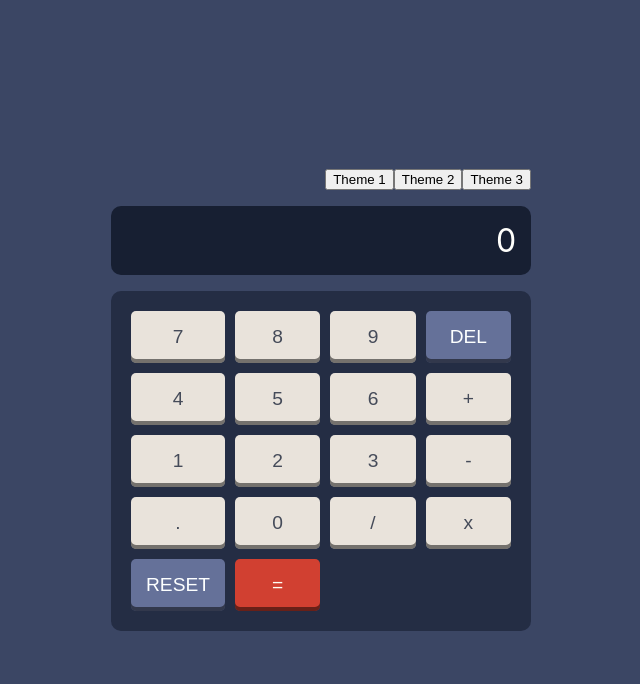
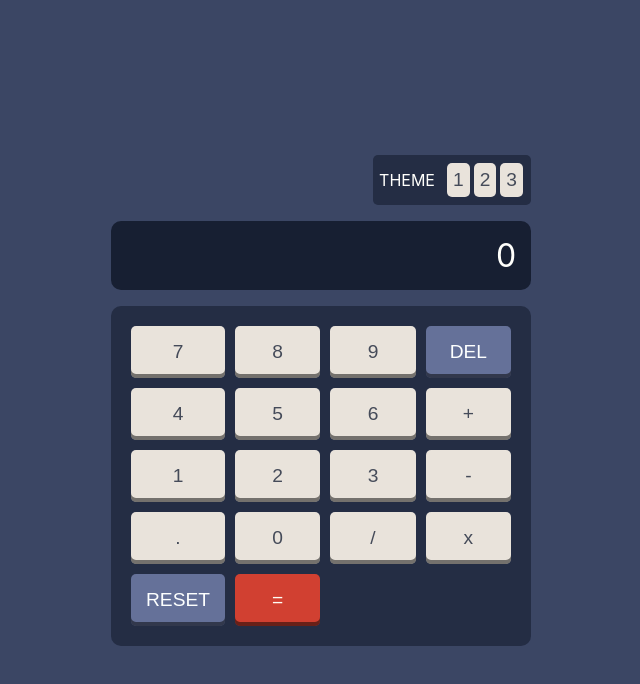
Before and after one commit to Joelfrancisco60/PresentationFront, a React (Create React App) app in the folder calculator-app/: page / in a window 1280 px wide. Shown: the top 684 px of the page, without its empty margins (319-959 px from the left). Built offline with nearby package versions, Linux system fonts and the light colour scheme.

Commit message:
add theme style

```diff
--- a/calculator-app/src/App.scss
+++ b/calculator-app/src/App.scss
@@ -17,6 +17,7 @@
   --button-text-equals: #fffef6;
   --button-bg-delete: #657199;
   --button-text-delete: #fdffff;
+  --theme-text-color: #fffffc;
 }
 
 [data-theme="theme-1"] {
@@ -30,6 +31,7 @@
   --button-text-equals: #fffef6;
   --button-bg-delete: #657199;
   --button-text-delete: #fdffff;
+  --theme-text-color: #fffffc;
 }
 
 [data-theme="theme-2"] {
@@ -43,6 +45,7 @@
   --button-text-equals: #fffcf5;
   --button-bg-delete: #388286;
   --button-text-delete: #ffffff;
+  --theme-text-color: #37372d;
 }
 
 [data-theme="theme-3"] {
@@ -56,6 +59,8 @@
   --button-text-equals: #132431;
   --button-bg-delete: #56077c;
   --button-text-delete: #fffcff;
+  --theme-text-color: #ffe04a;
+
 }
 
 .App {
--- a/calculator-app/src/Componants/Calculator/Calculator.js
+++ b/calculator-app/src/Componants/Calculator/Calculator.js
@@ -95,7 +95,7 @@ const Calculator = () => {
 
   return (
     <div className="calculator">
-      <ThemeSwitcher theme={theme} onThemeChange={handleThemeChange} />
+      <ThemeSwitcher onThemeChange={handleThemeChange} />
       <Display value={currentValue} />
       <Keypad onButtonClick={handleButtonClick} />
     </div>
--- a/calculator-app/src/Componants/Calculator/ThemeSwitcher/ThemeSwitcher.js
+++ b/calculator-app/src/Componants/Calculator/ThemeSwitcher/ThemeSwitcher.js
@@ -1,17 +1,20 @@
 import React from "react";
 
-const ThemeSwitcher = ({ theme, onThemeChange }) => {
+const ThemeSwitcher = ({ onThemeChange }) => {
   return (
     <div className="theme-switcher">
-      <button onClick={() => onThemeChange(1)} className={theme === 1 ? "active" : ""}>
-        Theme 1
-      </button>
-      <button onClick={() => onThemeChange(2)} className={theme === 2 ? "active" : ""}>
-        Theme 2
-      </button>
-      <button onClick={() => onThemeChange(3)} className={theme === 3 ? "active" : ""}>
-        Theme 3
-      </button>
+      <div className="theme-switcher-container">
+        <span className="theme-switcher-name">THEME</span>
+        <button onClick={() => onThemeChange(1)} className="theme-switcher-button">
+          1
+        </button>
+        <button onClick={() => onThemeChange(2)} className="theme-switcher-button">
+          2
+        </button>
+        <button onClick={() => onThemeChange(3)} className="theme-switcher-button">
+          3
+        </button>
+      </div>
     </div>
   );
 };
--- a/calculator-app/src/Componants/Calculator/ThemeSwitcher/theme_switcher.scss
+++ b/calculator-app/src/Componants/Calculator/ThemeSwitcher/theme_switcher.scss
@@ -3,3 +3,29 @@
     justify-content: end;
     width: 100%;
 }
+
+.theme-switcher-container {
+    display: flex;
+    background-color: var(--keypad-bg-color);
+    padding: 6px;
+    border-radius: 5px;
+}
+
+.theme-switcher-name {
+    display: flex;
+    align-items: center;
+    margin-right: 10px;
+    color: var(--theme-text-color);
+}
+
+.theme-switcher-button {
+    background-color: var(--button-bg-color);
+    color: var(--button-text-color);
+    border-bottom: #434a59;
+    border: none;
+    font-size: 1.2rem;
+    padding: 6px;
+    margin: 2px;
+    border-radius: 5px;
+    cursor: pointer;
+}
```
